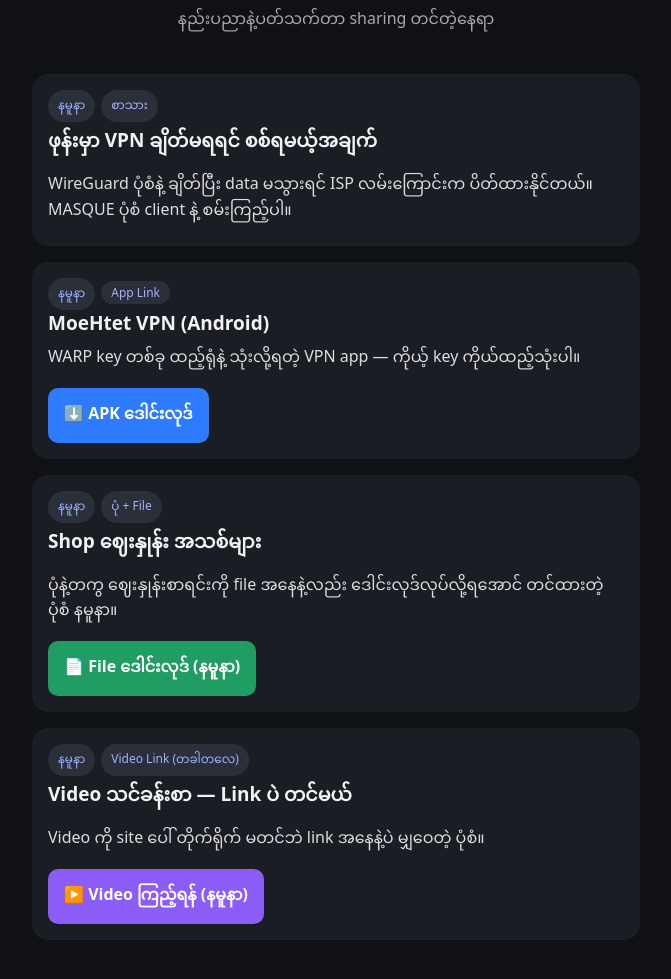
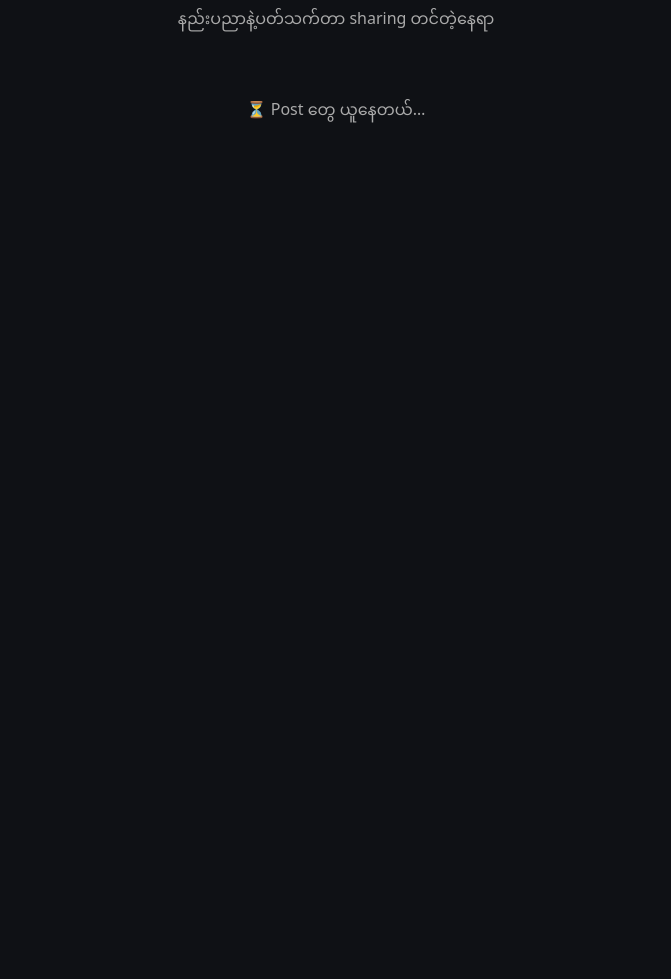
Before and after one commit to moehtetdata/moehtetdata.github.io, a plain HTML site: page index.html in a window 1280 px wide. Shown: the part 59-1038 px from the top of the page, without its empty margins (304-975 px from the left). After the commit the page ends 800 px from the top, so only its background shows below. Drawn offline with Linux system fonts and the light colour scheme.

Commit message:
Public site: remove sample fallback cards, show loading then real posts only

```diff
--- a/index.html
+++ b/index.html
@@ -28,32 +28,7 @@
   <p>နည်းပညာနဲ့ပတ်သက်တာ sharing တင်တဲ့နေရာ</p>
 </header>
 <main id="feed">
-  <article class="card">
-    <span class="tag">နမူနာ</span><span class="tag">စာသား</span>
-    <h2>ဖုန်းမှာ VPN ချိတ်မရရင် စစ်ရမယ့်အချက်</h2>
-    <p>WireGuard ပုံစံနဲ့ ချိတ်ပြီး data မသွားရင် ISP လမ်းကြောင်းက ပိတ်ထားနိုင်တယ်။ MASQUE ပုံစံ client နဲ့ စမ်းကြည့်ပါ။</p>
-  </article>
-
-  <article class="card">
-    <span class="tag">နမူနာ</span><span class="tag">App Link</span>
-    <h2>MoeHtet VPN (Android)</h2>
-    <p>WARP key တစ်ခု ထည့်ရုံနဲ့ သုံးလို့ရတဲ့ VPN app — ကိုယ့် key ကိုယ်ထည့်သုံးပါ။</p>
-    <a class="btn" href="https://github.com/moehtetdata/moehtet/releases/download/v0.3.3/MoeHtet.apk">⬇️ APK ဒေါင်းလုဒ်</a>
-  </article>
-
-  <article class="card">
-    <span class="tag">နမူနာ</span><span class="tag">ပုံ + File</span>
-    <h2>Shop ဈေးနှုန်း အသစ်များ</h2>
-    <p>ပုံနဲ့တကွ ဈေးနှုန်းစာရင်းကို file အနေနဲ့လည်း ဒေါင်းလုဒ်လုပ်လို့ရအောင် တင်ထားတဲ့ ပုံစံ နမူနာ။</p>
-    <a class="btn file" href="#">📄 File ဒေါင်းလုဒ် (နမူနာ)</a>
-  </article>
-
-  <article class="card">
-    <span class="tag">နမူနာ</span><span class="tag">Video Link (တခါတလေ)</span>
-    <h2>Video သင်ခန်းစာ — Link ပဲ တင်မယ်</h2>
-    <p>Video ကို site ပေါ် တိုက်ရိုက် မတင်ဘဲ link အနေနဲ့ပဲ မျှဝေတဲ့ ပုံစံ။</p>
-    <a class="btn video" href="#">▶️ Video ကြည့်ရန် (နမူနာ)</a>
-  </article>
+  <div style="text-align:center;color:#aaa;padding:36px 0">⏳ Post တွေ ယူနေတယ်…</div>
 </main>
 <script>
 var API = 'https://script.google.com/macros/s/AKfycbyeXvBLYcbe038_QFTxiwulGH-oVbgsXI5_9VZ025MjfMaVGlRa_2QUX-0T6LTQeaxG8w/exec';
@@ -81,7 +56,11 @@ function render(posts){
   document.getElementById('feed').innerHTML=h;
 }
 function start(posts){
-  if(!posts || !posts.length) return;
+  loaded=true;
+  if(!posts || !posts.length){
+    document.getElementById('feed').innerHTML='<p style="text-align:center;color:#aaa;padding:36px 0">ခုထိ post မရှိသေးဘူး</p>';
+    return;
+  }
   var hsh=location.hash.replace('#','');
   if(hsh){
     for(var i=0;i<posts.length;i++){
@@ -106,8 +85,15 @@ function copyLink(btn,id){
   else if(navigator.clipboard){ navigator.clipboard.writeText(url).then(done, function(){ btn.textContent=url; }); }
   else { btn.textContent=url; }
 }
+var loaded=false;
 var cb='mp'+Date.now();
 window[cb]=function(res){ if(res && res.ok) start(res.posts); };
+setTimeout(function(){
+  if(!loaded){
+    var f=document.getElementById('feed');
+    if(f) f.innerHTML='<p style="text-align:center;color:#aaa;padding:36px 0">Connection နှေးနေတယ် — page ကို refresh ပြန်လုပ်ပါ</p>';
+  }
+}, 20000);
 var s=document.createElement('script');
 s.src=API+'?callback='+cb+'&nocache='+Date.now();
 document.body.appendChild(s);
```
